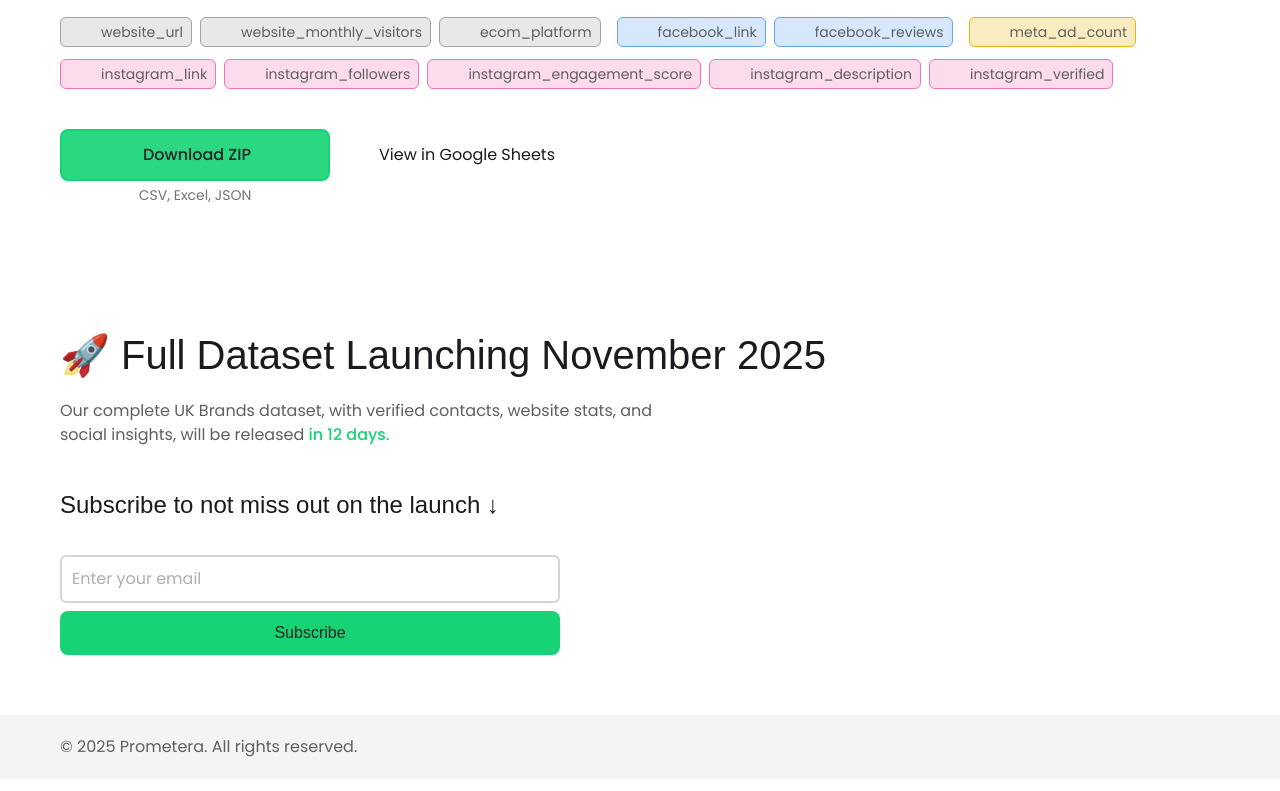
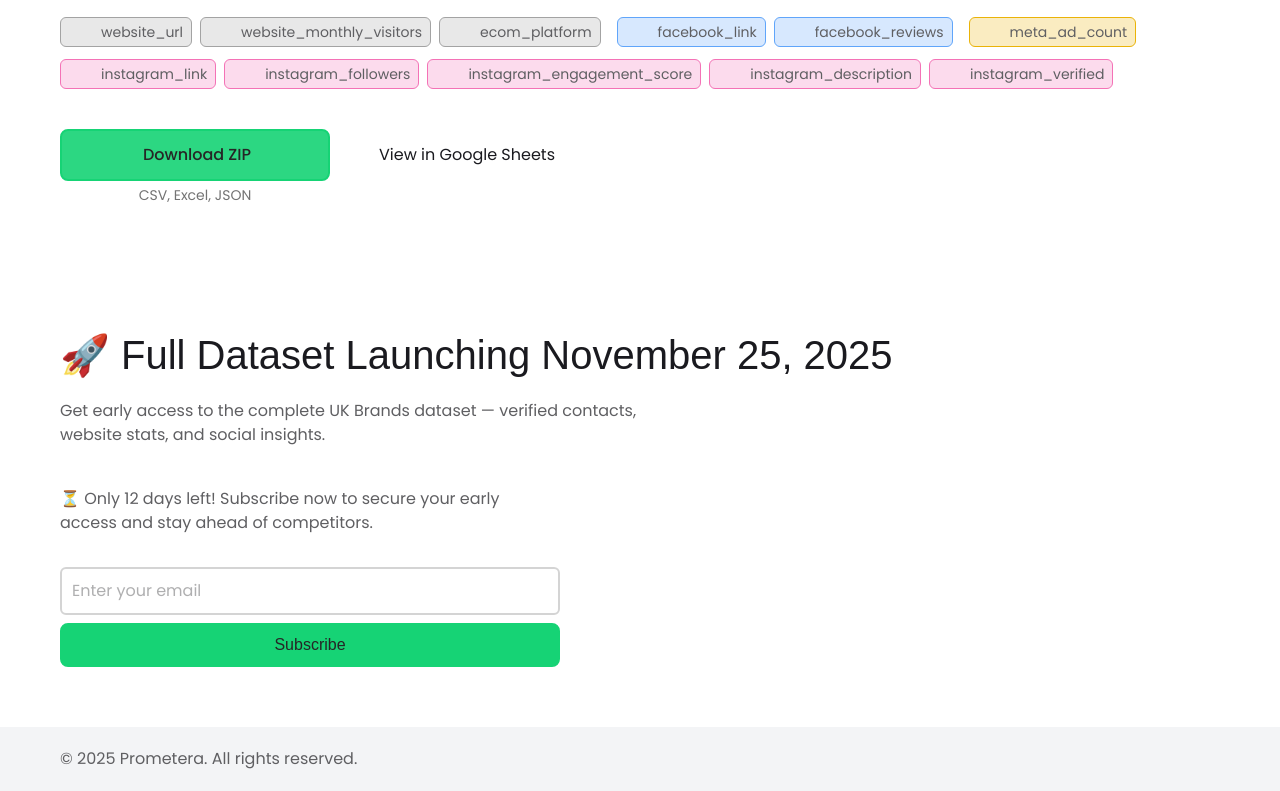
Before and after one commit to Burduk2/prometera, a SvelteKit app: page / in a window 1280 px wide. Shown: the part 3097-3888 px from the top of the page. Built offline with nearby package versions, Linux system fonts and the light colour scheme; some icons are missing; a web font is replaced by a local one.

Commit message:
sub messaging change

```diff
--- a/src/routes/+page.svelte
+++ b/src/routes/+page.svelte
@@ -397,15 +397,14 @@
 </section>
 
 <section class="layout-wrapper pt-30">
-  <h1 class="sect-title">🚀 Full Dataset Launching November 2025</h1>
+  <h1 class="sect-title">🚀 Full Dataset Launching November 25, 2025</h1>
   <p class="mb-10">
-    Our complete UK Brands dataset, with verified contacts, website stats, and social insights, will be released
-    <span class="gradient-heading font-medium">
-      in {Math.ceil((new Date('2025-11-25') - new Date()) / 1000 / 60 / 60 / 24)} days.
-    </span>
+    Get early access to the complete UK Brands dataset — verified contacts, website stats, and social insights.
   </p>
   <div class="max-w-[500px]">
-    <EmailForm uid="subscribe" title="Subscribe to not miss out on the launch ↓"
+    <EmailForm uid="subscribe"
+    text="⏳ Only {Math.ceil((new Date('2025-11-25') - new Date()) / 1000 / 60 / 60 / 24)} days left!
+    Subscribe now to secure your early access and stay ahead of competitors."
       cta="Subscribe" {emailFormMessage} on:submitAction={submitEmailForm}
     />
   </div>
```
